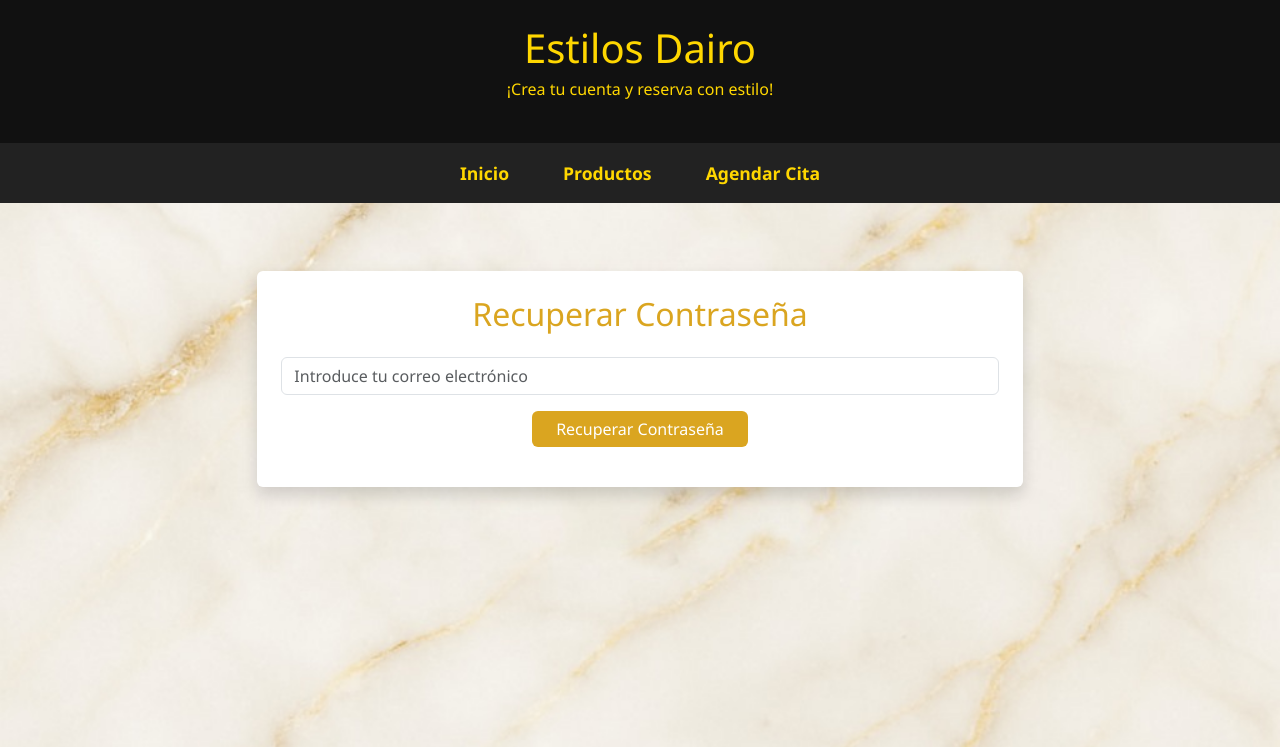
After one commit to martinez836/peluqueria, a PHP site: page /peluqueria/views/recuperar.php in a window 1280 px wide. The commit adds this page. Shown: the top 747 px of the page. Run offline with PHP 8.4, Linux system fonts and the light colour scheme.

Commit message:
configuracion correo de recuperacion y correo de destino

```diff
--- a/controllers/actualizar_contrasena.php
+++ b/controllers/actualizar_contrasena.php
@@ -3,7 +3,7 @@ error_reporting(E_ALL);
 ini_set('display_errors', 1);
 
 // Conectar a la base de datos
-$mysqli = new mysqli('localhost', 'root', '', 'SERVIPLUS');
+$mysqli = new mysqli('localhost', 'root', '', 'peluqueria');
 if ($mysqli->connect_error) {
     die('Conexión fallida: ' . $mysqli->connect_error);
 }
--- a/controllers/enviar_correo.php
+++ b/controllers/enviarCorreo.php
@@ -9,7 +9,7 @@ if($_SERVER['REQUEST_METHOD'] === 'POST'){
     //verificacion de la direccion sea valida
     if(filter_var($correoDestino, FILTER_SANITIZE_EMAIL)){
         //instancia de la clase
-        $correo = new correo();
+        $correo = new Correo();
 
         //llamar al metodo para manejar la recuperacion de la contraseña
 
--- a/controllers/recuperar_contrasena.php
+++ b/controllers/recuperar_contrasena.php
@@ -48,7 +48,7 @@ if ($_SERVER['REQUEST_METHOD'] === 'POST') {
             $mail->Host = 'smtp.gmail.com';
             $mail->SMTPAuth = true;
             $mail->Username = 'recuperacionContrasenas03@gmail.com';  // Tu correo SMTP
-            $mail->Password = 'zomt rueu ombj blav';  // Contraseña de la aplicación serviplus para Gmail
+            $mail->Password = 'xctk wzlm wuhr gisd';  // Contraseña de la aplicación serviplus para Gmail
             $mail->SMTPSecure = PHPMailer::ENCRYPTION_STARTTLS;
             $mail->Port = 587;
 
--- a/models/consultas.php
+++ b/models/consultas.php
@@ -64,7 +64,7 @@ class consultas
         $this->mysql->conectar();
         $consulta =
         "
-            Insert into servicios (nombreServicio,descripcion) values
+            Insert into servicios (nombre,descripcion) values
             (
                 '$nombre',
                 '$descripcion'
@@ -78,7 +78,7 @@ class consultas
     public function traer_servicios()
     {
         $this->mysql->conectar();
-        $consulta = "SELECT nombreServicio,idservicios from servicios;";
+        $consulta = "SELECT nombre, idservicios from servicios;";
         $resultado = $this->mysql->efectuarConsulta($consulta);
         $this->mysql->desconectar();
         return $resultado;
--- /dev/null
+++ b/views/recuperar.php
@@ -0,0 +1,52 @@
+<!DOCTYPE html>
+<html lang="es">
+
+<head>
+    <meta charset="UTF-8">
+    <title>Formulario de Envio de correo</title>
+
+    <!-- Bootstrap -->
+    <link href="https://cdn.jsdelivr.net/npm/bootstrap@5.3.2/dist/css/bootstrap.min.css" rel="stylesheet">
+
+    <!-- Tu estilo personalizado -->
+    <link rel="stylesheet" href="../../assets/css/estilo.css">
+</head>
+
+<body class="fondo" style="background-color: #f8f8f8;">
+
+    <!-- Header -->
+    <header class="text-center py-4" style="background-color: #111; color: gold;">
+        <h1>Estilos Dairo</h1>
+        <p>¡Crea tu cuenta y reserva con estilo!</p>
+    </header>
+
+    <!-- Navbar -->
+    <nav class="d-flex justify-content-center gap-4 py-3" style="background-color: #222;">
+        <a href="./index.php" style="color: gold; text-decoration: none;">Inicio</a>
+        <a href="./productos.php" style="color: gold; text-decoration: none;">Productos</a>
+        <a href="./agendarCita.php" style="color: gold; text-decoration: none;">Agendar Cita</a>
+    </nav>
+
+    <!-- Contenido principal -->
+    <div class="container my-5">
+        <div class="row justify-content-center">
+            <div class="col-md-8">
+                <div class="bg-white p-4 rounded shadow">
+                    <h2 class="text-center mb-4" style="color: goldenrod;">Recuperar Contraseña</h2>
+                    <form action="../controllers/recuperar_contrasena.php" method="POST" class="form-recuperar">
+                        <div class="mb-3">
+                            <input type="email" name="correo" class="form-control" placeholder="Introduce tu correo electrónico" required>
+                        </div>
+                        <div class="text-center mb-3">
+                            <button type="submit" class="btn btn-dark px-4" style="background-color: goldenrod; border: none;">Recuperar Contraseña</button>
+                        </div>
+                    </form>
+                </div>
+            </div>
+        </div>
+
+    <!-- Bootstrap JS -->
+    <script src="https://cdn.jsdelivr.net/npm/bootstrap@5.3.2/dist/js/bootstrap.bundle.min.js"></script>
+</body>
+
+</html>
--- a/views/usuario/agendarCita.php
+++ b/views/usuario/agendarCita.php
@@ -117,6 +117,7 @@
                             <label for="contrasena" class="form-label">Contrasena:</label>
                             <input type="password" name="contrasena" class="form-control" required>
                         </div>
+                        <br><a href="../recuperar.php" class="recuperar-link" style="color: goldenrod;">¿Olvidaste tu contraseña?</a><br><br><!-- Enlace para recuperar contraseña -->
                         <div class="text-center mb-3">
                             <button type="submit" class="btn btn-dark px-4" style="background-color: goldenrod; border: none;">Ingresar</button>
                         </div>
@@ -124,6 +125,7 @@
                     <p class="text-center mt-3">
                         ¿No tienes cuenta? <a href="./registroSesion.php" style="color: goldenrod;">Regístrate aquí</a>
                     </p>
+
                 </div>
                 <?php } ?>
             </div>
```
Also changed, not shown: models/conexion.php (added, +18 -0 lines), models/correo.php (+80 -0 lines).
